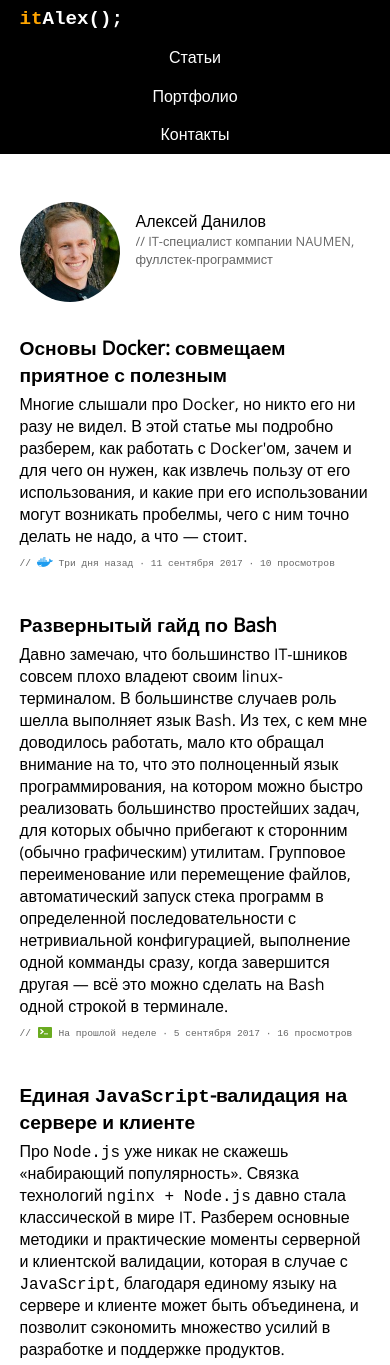
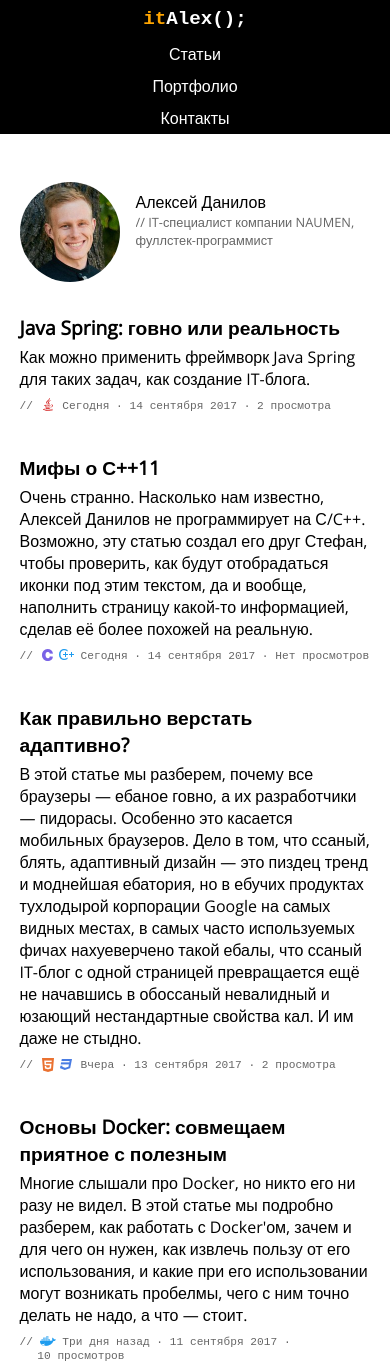
Before and after one commit to AlekseiDanilov/static, a plain HTML site: page italex/index.html in a window 390 px wide. Shown: the top 1365 px of the page. Drawn offline with nearby package versions, Linux system fonts and the light colour scheme; a web font is replaced by a local one.

Commit message:
#1 italex markup

```diff
--- a/italex/css/main.css
+++ b/italex/css/main.css
@@ -1,9 +1,6 @@
 html, body {
+  font-size: 100%;
   -webkit-text-size-adjust: none;
-}
-
-html {
-  font-size: 100%;
 }
 
 body, div, ul, li, h1 {
@@ -45,16 +42,12 @@ body, div, ul, li, h1 {
 }
 
 .bar-menu li a {
+  color: inherit;
+  text-decoration: none;
 }
 
-.bar-menu li:hover {
-  background-color: orange;
-  color: black;
-}
-
-.bar-menu li a {
-  color: inherit;
-  text-decoration: none;
+.bar-menu li a:hover {
+  color: orange;
 }
 
 #layout {
@@ -169,14 +162,20 @@ body, div, ul, li, h1 {
     position: static;
   }
 
+  #title {
+    width: 100%;
+    text-align: center;
+  }
+
   .bar-menu li {
     width: 100%;
     text-align: center;
     padding: 0;
+    line-height: 2em;
   }
 
   .news-data {
-    font-size: .6em;
+    font-size: .7em;
   }
 
   #copy {
--- a/italex/index.html
+++ b/italex/index.html
@@ -33,26 +33,43 @@
   <div id="content">
     <div id="news">
       <div class="news-item">
-        <div class="news-title"><a href="#">Основы Docker: совмещаем приятное с полезным</a></div>
-        <div class="news-text">Многие слышали про Docker, но никто его ни разу не видел. В этой статье мы подробно разберем, как работать с Docker'ом, зачем и для чего он нужен, как извлечь пользу от его использования, и какие при его использовании могут возникать пробелмы, чего с ним точно делать не надо, а что &mdash; стоит.</div>
-        <div class="news-data comment mono">//&nbsp;<img src="img/icons/docker.png" alt="#docker" class="tag"> Три&nbsp;дня&nbsp;назад&nbsp;&middot; 11&nbsp;сентября&nbsp;2017&nbsp;&middot; 10&nbsp;просмотров</div>
+        <div class="news-title"><a href="#">Java Spring: говно или реальность</a></div>
+        <div class="news-text">Как можно применить фреймворк Java Spring для таких задач, как создание IT-блога.</div>
+        <div class="news-data comment mono">//&nbsp;<img src="img/icons/java.png" alt="" class="tag"> Сегодня&nbsp;&middot; 14&nbsp;сентября&nbsp;2017&nbsp;&middot; 2&nbsp;просмотра</div>
       </div>
 
       <div class="news-item">
-        <div class="news-title"><a href="#">Развернытый гайд по Bash</a></div>
+        <div class="news-title"><a href="#">Мифы о С++11</a></div>
+        <div class="news-text">Очень странно. Насколько нам известно, Алексей Данилов не программирует на С/C++. Возможно, эту статью создал его друг Стефан, чтобы проверить, как будут отобрадаться иконки под этим текстом, да и вообще, наполнить страницу какой-то информацией, сделав её более похожей на реальную.</div>
+        <div class="news-data comment mono">//&nbsp;<img src="img/icons/c.png" alt="" class="tag"><img src="img/icons/cpp.png" alt="" class="tag"> Сегодня&nbsp;&middot; 14&nbsp;сентября&nbsp;2017&nbsp;&middot; Нет&nbsp;просмотров</div>
+      </div>
+
+      <div class="news-item">
+        <div class="news-title"><a href="#">Как правильно верстать адаптивно?</a></div>
+        <div class="news-text">В этой статье мы разберем, почему все браузеры &mdash; ебаное говно, а их разработчики &mdash; пидорасы. Особенно это касается мобильных браузеров. Дело в том, что ссаный, блять, адаптивный дизайн &mdash; это пиздец тренд и моднейшая ебатория, но в ебучих продуктах тухлодырой корпорации Google на самых видных местах, в самых часто используемых фичах нахуеверчено такой ебалы, что ссаный IT-блог с одной страницей превращается ещё не начавшись в обоссаный невалидный и юзающий нестандартные свойства кал. И им даже не стыдно.</div>
+        <div class="news-data comment mono">//&nbsp;<img src="img/icons/html.png" alt="" class="tag"><img src="img/icons/css.png" alt="" class="tag"> Вчера&nbsp;&middot; 13&nbsp;сентября&nbsp;2017&nbsp;&middot; 2&nbsp;просмотра</div>
+      </div>
+
+      <div class="news-item">
+        <div class="news-title"><a href="#">Основы Docker: совмещаем приятное с полезным</a></div>
+        <div class="news-text">Многие слышали про Docker, но никто его ни разу не видел. В этой статье мы подробно разберем, как работать с Docker'ом, зачем и для чего он нужен, как извлечь пользу от его использования, и какие при его использовании могут возникать пробелмы, чего с ним точно делать не надо, а что &mdash; стоит.</div>
+        <div class="news-data comment mono">//&nbsp;<img src="img/icons/docker.png" alt="" class="tag"> Три&nbsp;дня&nbsp;назад&nbsp;&middot; 11&nbsp;сентября&nbsp;2017&nbsp;&middot; 10&nbsp;просмотров</div>
+      </div>
+
+      <div class="news-item">
+        <div class="news-title"><a href="#">Развернутый гайд по Bash</a></div>
         <div class="news-text">Давно замечаю, что большинство IT-шников совсем плохо владеют своим linux-терминалом. В большинстве случаев роль шелла выполняет язык Bash. Из тех, с кем мне доводилось работать, мало кто обращал внимание на то, что это полноценный язык программирования, на котором можно быстро реализовать большинство простейших задач, для которых обычно прибегают к сторонним (обычно графическим) утилитам. Групповое переименование или перемещение файлов, автоматический запуск стека программ в определенной последовательности с нетривиальной конфигурацией, выполнение одной комманды сразу, когда завершится другая &mdash; всё это можно сделать на Bash одной строкой в терминале.</div>
-        <div class="news-data comment mono">//&nbsp;<img src="img/icons/shell.png" alt="#shell" class="tag"> На&nbsp;прошлой&nbsp;неделе&nbsp;&middot; 5&nbsp;сентября&nbsp;2017&nbsp;&middot; 16&nbsp;просмотров</div>
+        <div class="news-data comment mono">//&nbsp;<img src="img/icons/shell.png" alt="" class="tag"> На&nbsp;прошлой&nbsp;неделе&nbsp;&middot; 5&nbsp;сентября&nbsp;2017&nbsp;&middot; 16&nbsp;просмотров</div>
       </div>
 
       <div class="news-item">
         <div class="news-title"><a href="#">Единая <span class="mono">JavaScript</span>-валидация на сервере и клиенте</a></div>
         <div class="news-text">Про <span class="mono">Node.js</span> уже никак не скажешь &#xAB;набирающий популярность&#xBB;. Связка технологий <span class="mono">nginx + Node.js</span> давно стала классической в мире IT. Разберем основные методики и практические моменты серверной и клиентской валидации, которая в случае с <span class="mono">JavaScript</span>, благодаря единому языку на сервере и клиенте может быть объединена, и позволит сэкономить множество усилий в разработке и поддержке продуктов.</div>
-        <div class="news-data comment mono">//&nbsp;<img src="img/icons/js.png" alt="#js" class="tag"><img src="img/icons/nodejs.png" alt="#nodejs" class="tag"><img src="img/icons/nginx.png" alt="#nginx" class="tag"> На&nbsp;прошлой&nbsp;неделе&nbsp;&middot; 4&nbsp;сентября&nbsp;2017&nbsp;&middot; 20&nbsp;просмотров</div>
+        <div class="news-data comment mono">//&nbsp;<img src="img/icons/js.png" alt="" class="tag"><img src="img/icons/nodejs.png" alt="" class="tag"><img src="img/icons/nginx.png" alt="" class="tag"> На&nbsp;прошлой&nbsp;неделе&nbsp;&middot; 4&nbsp;сентября&nbsp;2017&nbsp;&middot; 20&nbsp;просмотров</div>
       </div>
-
-      <div class="pagination mono">
-        <a href=""><i>get_older_posts</i></a>(<span class="orange">20</span>);
-      </div>
+    </div>
+    <div class="pagination mono">
+      <a href=""><i>get_older_posts</i></a>(<span class="orange">20</span>);
     </div>
   </div>
 
```
